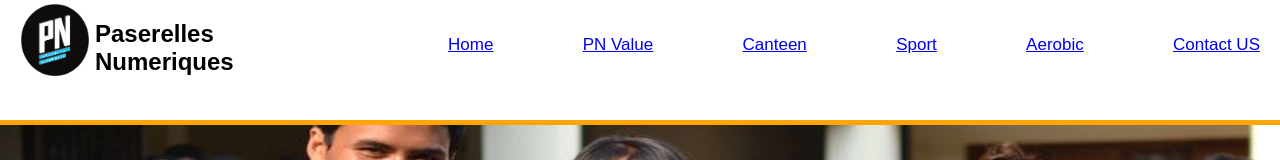
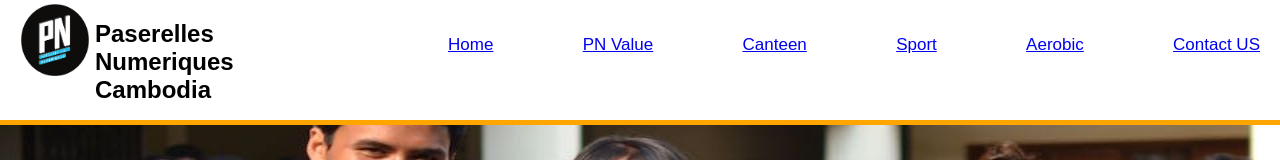
Before and after one commit to naydany/music-band-a3, a plain HTML site: page index.html in a window 1280 px wide. Shown: the top 160 px of the page. Drawn offline with Linux system fonts and the light colour scheme.

Commit message:
#2 change word

```diff
--- a/index.html
+++ b/index.html
@@ -17,7 +17,7 @@
                     <img src="/image/PNCimage.png" alt="" width="80px" height="80px">
                 </div>
                 <div class="main-name">
-                    <h2>Paserelles Numeriques</h2>
+                    <h2>Paserelles Numeriques Cambodia</h2>
                 </div>
             </div>
         </div>
```
